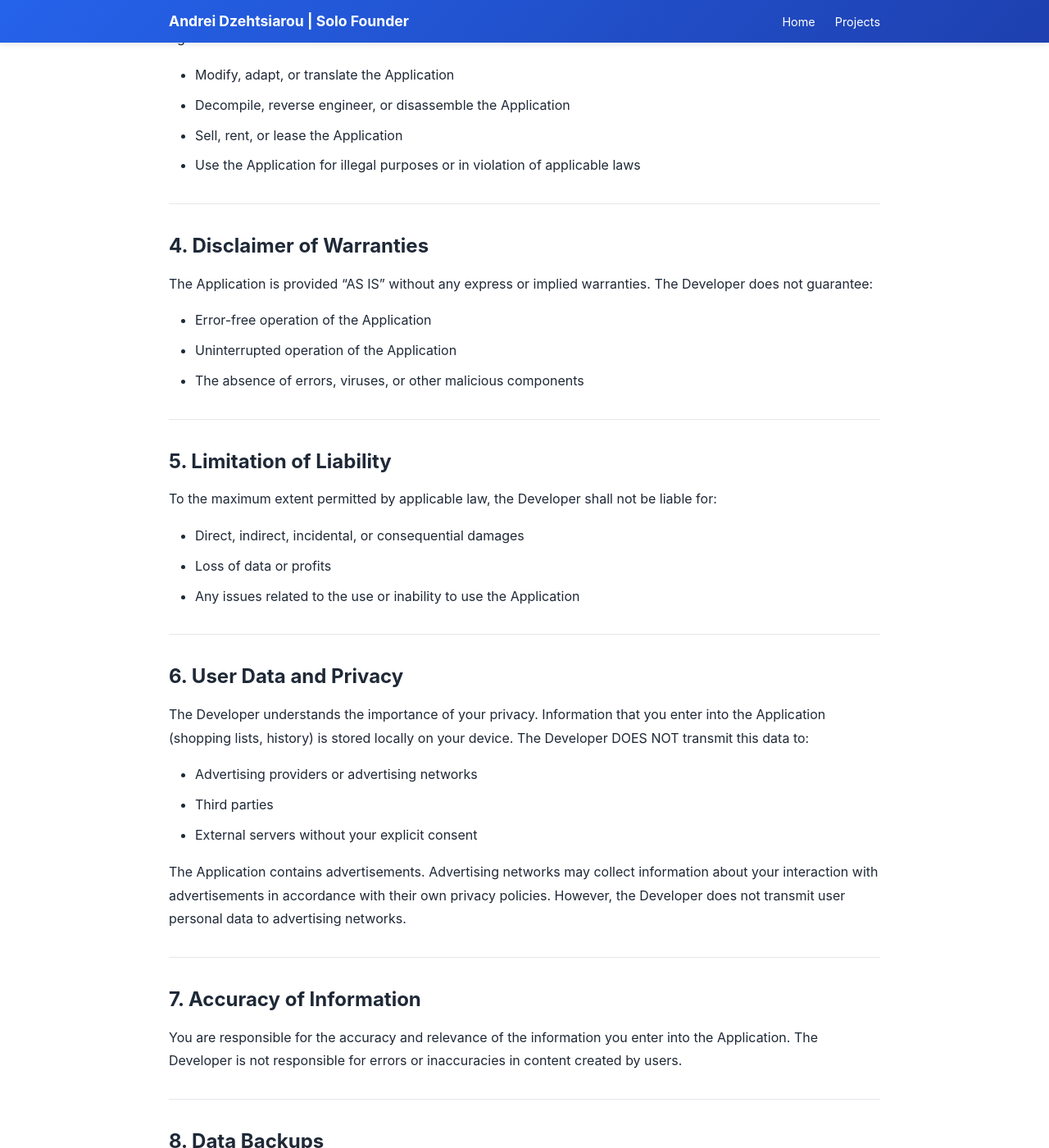
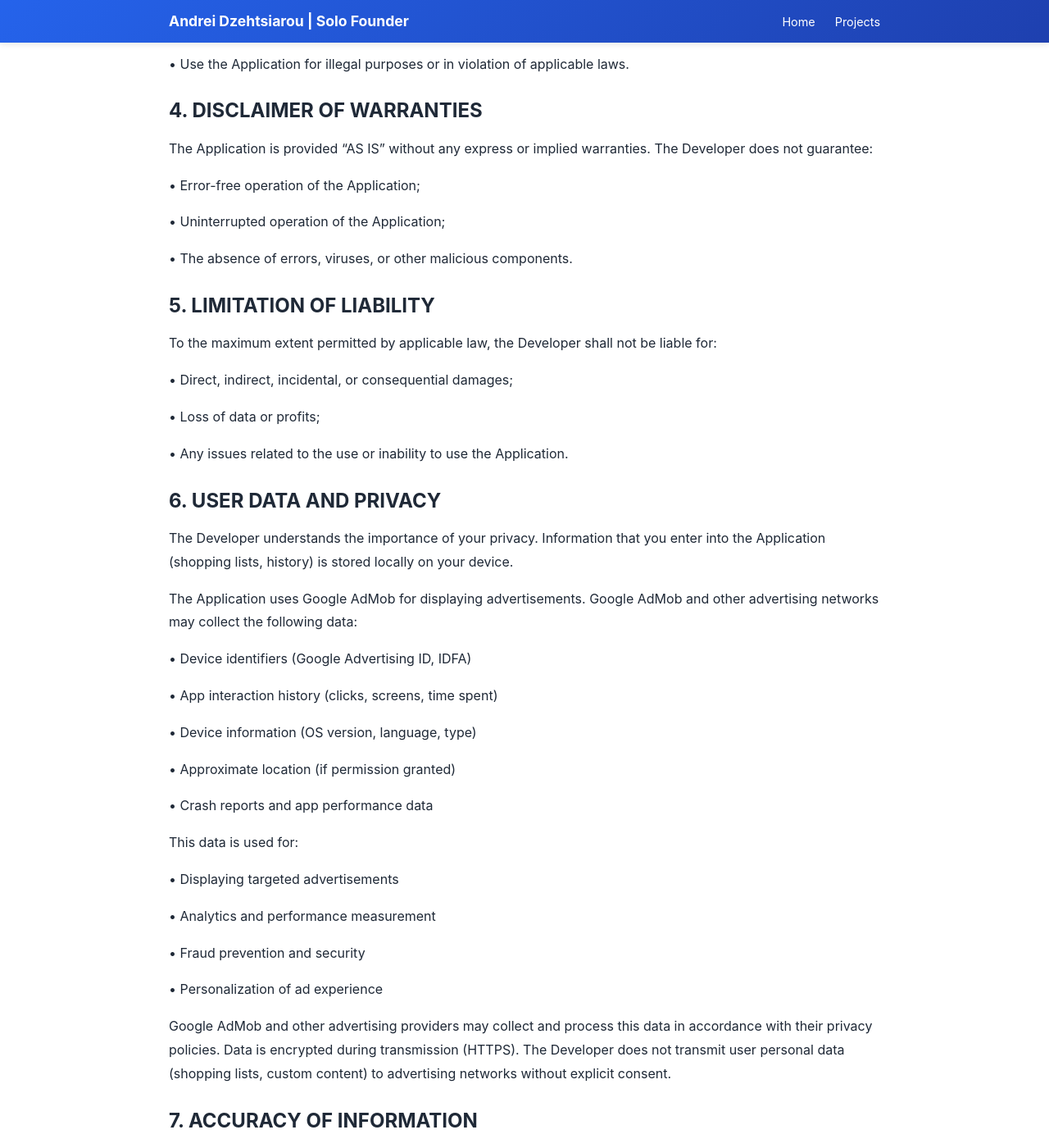
Before and after one commit to andreidzehtsiarou/andreidzehtsiarou.github.io, a Jekyll site: the page built from docs/terms_of_service.md, in a window 1280 px wide and 1400 px high, scrolled down 956 px. Shown: the whole window at 82% size. Built offline with Jekyll 4.4.1, drawn with Linux system fonts in a browser that asks for light colours; some of the changed text lies outside the part shown.

Commit message:
Update terms_of_service.md

```diff
--- a/docs/terms_of_service.md
+++ b/docs/terms_of_service.md
@@ -3,120 +3,119 @@ layout: default
 title: Terms of Service
 ---
 
-# Terms of Service
+# TERMS OF SERVICE
 
 ## CleverBuy Application
 
-**Last Updated: August 2026**
-
----
-
-## 1. General Provisions
+## 1\. GENERAL PROVISIONS
 
 This Terms of Service (hereinafter referred to as the "Agreement") constitutes a legally binding agreement between you and Andrei Dzehtsiarou (developer and owner of the CleverBuy application, hereinafter referred to as the "Developer") regarding the use of the mobile application CleverBuy (hereinafter referred to as the "Application") and its services.
 
 By using the Application, you agree to all the terms of this Agreement. If you do not agree with any of the conditions, please do not use the Application.
 
----
-
-## 2. Description of Service
+## 2\. DESCRIPTION OF SERVICE
 
 The CleverBuy application provides the following features:
 
-- Creating and managing shopping lists
-- Sending notifications with shopping list information
-- Viewing the history of previously created lists
+• Creating and managing shopping lists;
 
----
+• Sending notifications with shopping list information;
 
-## 3. License to Use
+• Viewing the history of previously created lists.
+
+## 3\. LICENSE TO USE
 
 The Developer grants you a limited, non-exclusive, royalty-free right to use the Application for personal purposes on a compatible mobile device running the Android operating system. All other rights are reserved. You have no right to:
 
-- Modify, adapt, or translate the Application
-- Decompile, reverse engineer, or disassemble the Application
-- Sell, rent, or lease the Application
-- Use the Application for illegal purposes or in violation of applicable laws
+• Modify, adapt, or translate the Application;
 
----
+• Decompile, reverse engineer, or disassemble the Application;
 
-## 4. Disclaimer of Warranties
+• Sell, rent, or lease the Application;
+
+• Use the Application for illegal purposes or in violation of applicable laws.
+
+## 4\. DISCLAIMER OF WARRANTIES
 
 The Application is provided "AS IS" without any express or implied warranties. The Developer does not guarantee:
 
-- Error-free operation of the Application
-- Uninterrupted operation of the Application
-- The absence of errors, viruses, or other malicious components
+• Error-free operation of the Application;
 
----
+• Uninterrupted operation of the Application;
 
-## 5. Limitation of Liability
+• The absence of errors, viruses, or other malicious components.
+
+## 5\. LIMITATION OF LIABILITY
 
 To the maximum extent permitted by applicable law, the Developer shall not be liable for:
 
-- Direct, indirect, incidental, or consequential damages
-- Loss of data or profits
-- Any issues related to the use or inability to use the Application
+• Direct, indirect, incidental, or consequential damages;
 
----
+• Loss of data or profits;
 
-## 6. User Data and Privacy
+• Any issues related to the use or inability to use the Application.
 
-The Developer understands the importance of your privacy. Information that you enter into the Application (shopping lists, history) is stored locally on your device. The Developer DOES NOT transmit this data to:
+## 6\. USER DATA AND PRIVACY
 
-- Advertising providers or advertising networks
-- Third parties
-- External servers without your explicit consent
+The Developer understands the importance of your privacy. Information that you enter into the Application (shopping lists, history) is stored locally on your device.
 
-The Application contains advertisements. Advertising networks may collect information about your interaction with advertisements in accordance with their own privacy policies. However, the Developer does not transmit user personal data to advertising networks.
+The Application uses Google AdMob for displaying advertisements. Google AdMob and other advertising networks may collect the following data:
 
----
+• Device identifiers (Google Advertising ID, IDFA)
 
-## 7. Accuracy of Information
+• App interaction history (clicks, screens, time spent)
+
+• Device information (OS version, language, type)
+
+• Approximate location (if permission granted)
+
+• Crash reports and app performance data
+
+This data is used for:
+
+• Displaying targeted advertisements
+
+• Analytics and performance measurement
+
+• Fraud prevention and security
+
+• Personalization of ad experience
+
+Google AdMob and other advertising providers may collect and process this data in accordance with their privacy policies. Data is encrypted during transmission (HTTPS). The Developer does not transmit user personal data (shopping lists, custom content) to advertising networks without explicit consent.
+
+## 7\. ACCURACY OF INFORMATION
 
 You are responsible for the accuracy and relevance of the information you enter into the Application. The Developer is not responsible for errors or inaccuracies in content created by users.
 
----
-
-## 8. Data Backups
+## 8\. DATA BACKUPS
 
 Since all data is stored locally on your device, you are responsible for creating backups of your data. The Developer is not liable for data loss resulting from deleting the Application, resetting your device, or other technical issues.
 
----
-
-## 9. Modification of Terms
+## 9\. MODIFICATION OF TERMS
 
 The Developer reserves the right to change or update the terms of this Agreement at any time. Such changes take effect immediately. Continued use of the Application after changes are published constitutes your acceptance of the new terms.
 
----
-
-## 10. Modification of Services
+## 10\. MODIFICATION OF SERVICES
 
 The Developer may modify, suspend, or discontinue the Application or any part thereof at any time. The Developer is not liable to you for any changes, suspension, or discontinuation of the Application.
 
----
-
-## 11. Governing Law
+## 11\. GOVERNING LAW
 
 This Agreement shall be governed by and construed in accordance with the laws of the Republic of Belarus, without regard to its conflict of law principles. You agree to submit to the jurisdiction of the courts of the Republic of Belarus.
 
----
-
-## 12. Contact Information
+## 12\. CONTACT INFORMATION
 
 If you have any questions regarding this Agreement or the Application, please contact the Developer:
 
-- **Developer:** Andrei Dzehtsiarou
-- **Application:** CleverBuy
-- **Email:** [andrej.dzehtsiarou@gmail.com](mailto:andrej.dzehtsiarou@gmail.com)
+Developer: Andrei Dzehtsiarou
 
----
+Application: CleverBuy
 
-## 13. Final Provisions
+Email: andrej.dzehtsiarou@gmail.com
+
+## 13\. FINAL PROVISIONS
 
 If any provision of this Agreement is found to be invalid or unenforceable, the remaining provisions shall remain in full force and effect. This entire Agreement between you and the Developer consists of this document. No prior negotiations, discussions, or written agreements are considered part of this Agreement.
-
----
 
 © 2026 Andrei Dzehtsiarou. All rights reserved.
 
```
